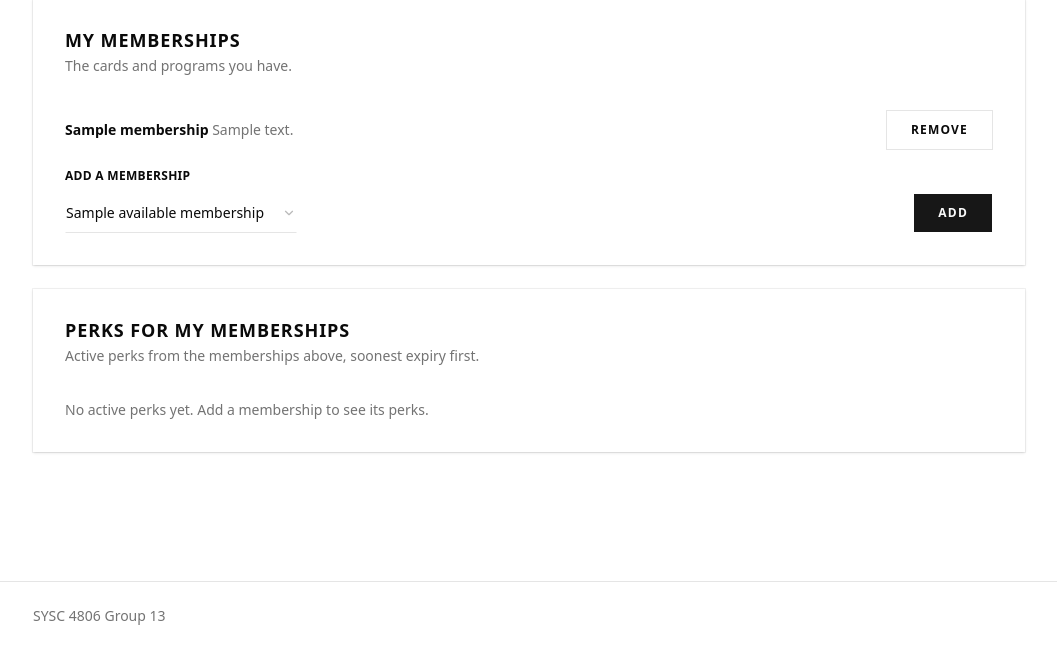
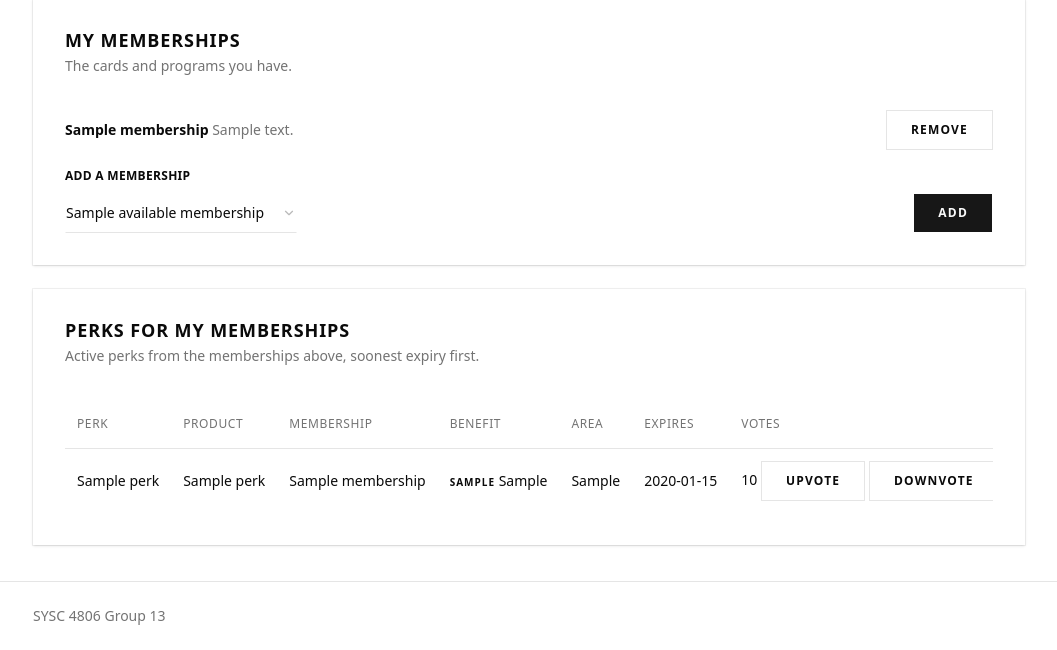
Before and after one commit to Sysc4806-Project-Group-13/perk-manager, a Spring app: template src/main/resources/templates/profile.html in a window 1280 px wide. Shown: the part 150-800 px from the top of the page, without its empty margins (111-1168 px from the left). Run offline with Thymeleaf, Linux system fonts and the light colour scheme; the template is opened without the code that fills it: most values are stand-ins (such as "Sample title", 1, 10 or a date in 2020); data that the repository does not hold is empty; database files in the repository are not loaded.

Commit message:
Forgot to change profile.html so it caused some issues when loading the page

```diff
--- a/src/main/resources/templates/profile.html
+++ b/src/main/resources/templates/profile.html
@@ -58,10 +58,10 @@
                 <p>Active perks from the memberships above, soonest expiry first.</p>
             </header>
             <section>
-                <p th:if="${#lists.isEmpty(perks)}" class="text-muted-foreground">
+                <p th:if="${#lists.isEmpty(perkRows)}" class="text-muted-foreground">
                     No active perks yet. Add a membership to see its perks.
                 </p>
-                <div class="overflow-x-auto" th:unless="${#lists.isEmpty(perks)}">
+                <div class="overflow-x-auto" th:unless="${#lists.isEmpty(perkRows)}">
                     <table class="table">
                         <thead>
                         <tr>
```
